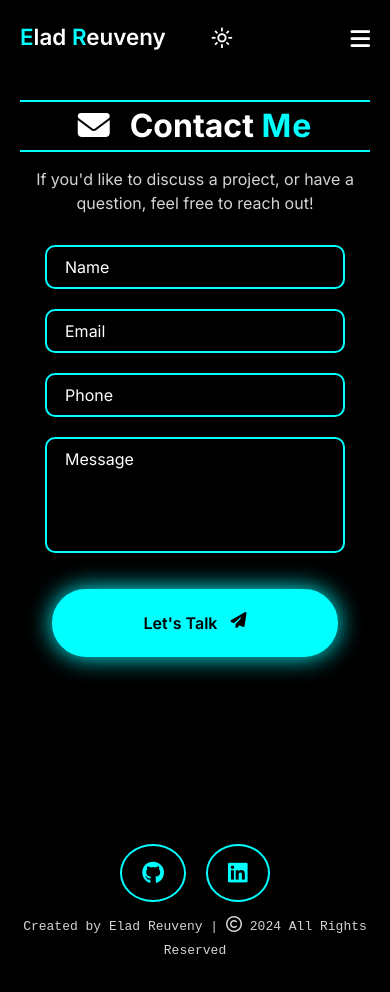
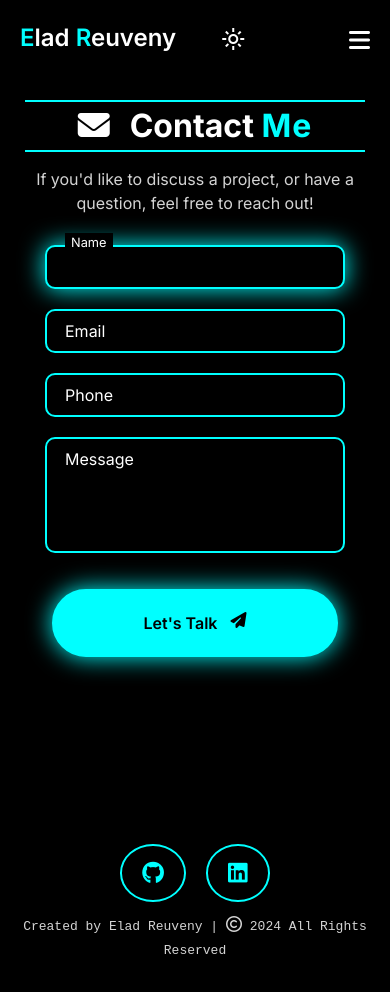
Before and after one commit to EladReuveny/Portfolio, a React (Vite) app: page /contact in a window 390 px wide. Shown: the top 992 px of the page. Built offline with nearby package versions, Linux system fonts and the light colour scheme.

Commit message:
Fixing responsiveness issues + refactoring

```diff
--- a/src/components/About.jsx
+++ b/src/components/About.jsx
@@ -1,5 +1,6 @@
 import React from "react";
 import { Link } from "react-router-dom";
+import Resume from "../assets/Resume.pdf";
 
 const About = () => {
   return (
@@ -270,9 +271,15 @@ const About = () => {
         </abbr>
       </div>
 
-      <Link to="/projects" className="btn">
-        My Projects<i className="fa-solid fa-arrow-right"></i>
-      </Link>
+      <div className="home__btns-group">
+        <Link to="/projects" className="btn">
+          My Projects <i className="fa-solid fa-arrow-right"></i>
+        </Link>
+
+        <a href={Resume} className="btn btn--2" download>
+          Download CV <i className="fa-solid fa-download"></i>
+        </a>
+      </div>
     </section>
   );
 };
--- a/src/components/Contact.jsx
+++ b/src/components/Contact.jsx
@@ -1,6 +1,28 @@
 import React from "react";
 
 const Contact = () => {
+  const handleSubmit = (e) => {
+    e.preventDefault();
+
+    const name = e.target.name.value;
+    const email = e.target.email.value;
+    const phone = e.target.phone.value;
+    const message = e.target.message.value;
+
+    const subject = `Portfolio - Contact from ${name}`;
+    const body = `
+    Name: ${name}
+    Email: ${email}
+    Phone: ${phone}
+
+    Message:
+    ${message}
+    `;
+
+    const mailtoLink = `mailto:eladre123@gmail.com?subject=${subject}&body=${body}`;
+    window.open(mailtoLink, "_blank");
+  };
+
   return (
     <>
       <section className="contact" id="contact">
@@ -13,7 +35,8 @@ const Contact = () => {
           reach out!
         </p>
 
-        <form className="contact__form">
+        {/* <form className="contact__form" action="mailto:eladre123@gmail.com" method="POST"> */}
+        <form className="contact__form" onSubmit={handleSubmit}>
           <div className="contact__form-wrapper">
             <div className="details-field">
               <input
@@ -22,6 +45,7 @@ const Contact = () => {
                 name="name"
                 placeholder=""
                 required
+                autoFocus
               />
               <label htmlFor="name">Name</label>
             </div>
--- a/src/components/Home.jsx
+++ b/src/components/Home.jsx
@@ -6,8 +6,8 @@ const Home = () => {
   useEffect(() => {
     const typed = new Typed(".type-writer", {
       strings: ["Full Stack Developer", "Software Engineer"],
-      typeSpeed: 100, // Speed of typing
-      backSpeed: 100, // Speed of backspacing
+      typeSpeed: 100,
+      backSpeed: 100,
       backDelay: 1500,
       loop: true,
     });
--- a/src/index.css
+++ b/src/index.css
@@ -145,6 +145,9 @@ body.light-mode {
 }
 /* ------------------ Header - Media Queries ------------------ */
 @media (width <= 920px) {
+  .header * {
+    font-size: 1.5rem !important;
+  }
   .header .navbar__sections {
     display: flex;
     flex-direction: column;
@@ -199,10 +202,7 @@ section {
 /* ------------------ Section - Media Queries (Mobile Design) ------------------ */
 @media (width <= 500px) {
   section {
-    padding: 100px 20px;
-  }
-  section.services {
-    padding-inline: 10px;
+    padding: 100px 25px;
   }
 }
 
@@ -220,6 +220,12 @@ section {
   background: var(--bg-clr);
 }
 
+/* ------------------ Scrollbar ------------------ */
+::selection {
+  color: var(--bg-clr);
+  background-color: var(--accent-clr);
+}
+
 /* ------------------ Home ------------------ */
 .home__title {
   font-size: 2rem;
@@ -231,7 +237,7 @@ section {
   letter-spacing: 2px;
 }
 .home__subtitle {
-  font-size: 1.5rem;
+  font-size: 1.8rem;
 }
 .home__subtitle .typewriter-wrapper {
   display: inline-block;
@@ -253,11 +259,11 @@ section {
 }
 .home__social-links a {
   display: inline-block;
-  font-size: 1.1rem;
+  font-size: 1.4rem;
   color: var(--accent-clr);
   border: 2px solid var(--accent-clr);
   border-radius: 50%;
-  padding: 10px 15px;
+  padding: 10px 20px;
   transition: 0.3s;
 }
 .home__social-links a:hover {
@@ -279,17 +285,13 @@ section {
     display: block;
     letter-spacing: 0;
     white-space: nowrap;
-    font-size: 1.1rem;
+    font-size: 1.2rem;
   }
   .home__text {
     padding: 0;
   }
   .home__social-links {
     gap: 20px;
-  }
-  .home__social-links a {
-    font-size: 1.4rem;
-    padding: 10px 20px;
   }
   .home__btns-group {
     flex-direction: column;
@@ -300,7 +302,7 @@ section {
 .btn {
   border: 2px solid var(--accent-clr);
   border-radius: 50px;
-  padding: 20px 30px;
+  padding: 20px 60px;
   color: var(--bg-clr);
   background: var(--accent-clr);
   font-weight: 600;
@@ -353,12 +355,12 @@ section {
   margin-block: 20px 30px;
 }
 .about a.btn i {
-  margin-left: 15px;
+  margin-left: 10px;
   vertical-align: middle;
   transition: 0.3s;
 }
-.about a.btn:hover i {
-  translate: 5px 0;
+.about a.btn:not(.btn--2):hover i {
+  translate: 10px 0;
 }
 /* ------------------ About - Media Queries (Mobile Design) ------------------ */
 @media (width <= 500px) {
@@ -390,7 +392,7 @@ section {
   flex-direction: column;
   justify-content: center;
   align-items: center;
-  box-shadow: -4px 4px 30px -11px var(--accent-clr);
+  box-shadow: 0px 0px 17px 0px var(--accent-clr);
   border-left: 2px solid var(--accent-clr);
   padding: 20px 40px;
   border-radius: 10px;
@@ -475,6 +477,8 @@ section {
 .services__wrapper {
   display: grid;
   grid-template-columns: repeat(auto-fit, minmax(350px, 1fr));
+  justify-content: center;
+  align-items: stretch;
   gap: 20px;
   margin-top: 30px;
 }
@@ -484,6 +488,7 @@ section {
   padding: 40px 30px;
   border: 2px solid var(--accent-clr);
   border-radius: 20px;
+  box-shadow: 0 0 10px var(--accent-clr);
   transition: 0.3s;
 }
 .services__service:hover {
@@ -582,10 +587,10 @@ body.light-mode .services__service:hover .services__service-tech li i {
 .contact__form-wrapper input:not(:placeholder-shown) + label,
 .contact__form-wrapper textarea:focus + label,
 .contact__form-wrapper textarea:not(:placeholder-shown) + label {
-  top: -15px;
+  top: -12px;
   background: var(--bg-clr);
-  font-size: 0.85rem;
-  padding-inline: 8px;
+  font-size: 0.8rem;
+  padding-inline: 6px;
 }
 .contact__form button.btn {
   padding: 20px 120px;
```
Also changed, not shown: 1 other file (tests, documents, lock files or other folders).
